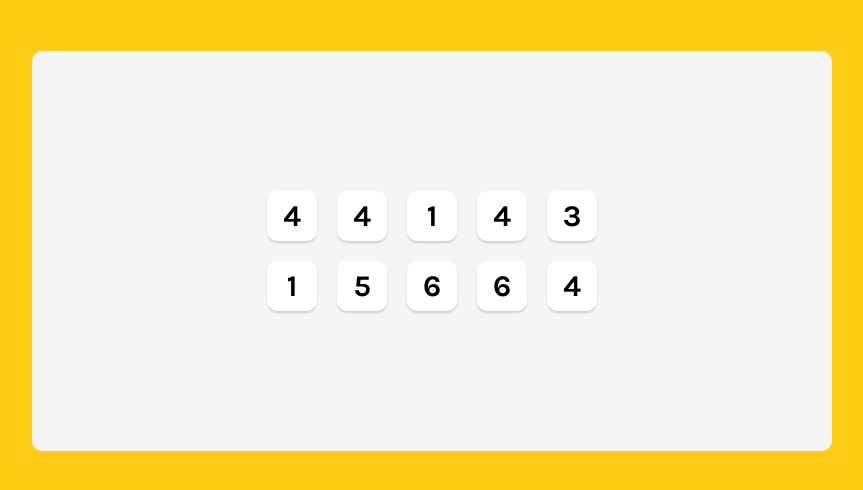
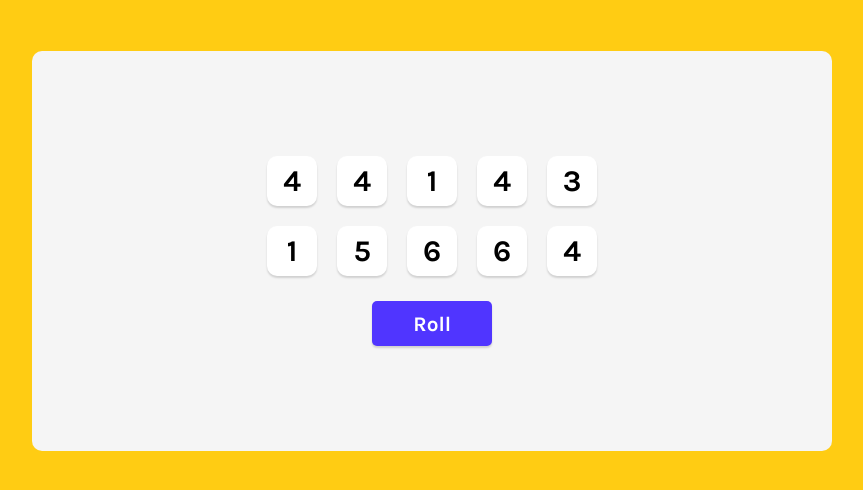
Before and after one commit to ojomaa/tenzies, a React (Vite) app: page / in a window 1280 px wide. Shown: the top 490 px of the page, without its empty margins (19-882 px from the left). Built offline with nearby package versions, Linux system fonts and the light colour scheme.

Commit message:
add roll button

```diff
--- a/src/App.css
+++ b/src/App.css
@@ -14,6 +14,7 @@ main {
   max-width: 800px;
   border-radius: 10px;
   display: flex;
+  flex-direction: column;
   justify-content: center;
   align-items: center;
 }
@@ -40,3 +41,29 @@ main {
   cursor: pointer;
   background-color: white;
 }
+
+.roll-button {
+  width: 120px;
+  height: 45px;
+  background-color: #5035FF;
+  color: white;
+  border: none;
+  border-radius: 5px;
+  display: flex;
+  justify-content: center;
+  align-items: center;
+  font-size: 1.3rem;
+  font-family: 'Karla';
+  font-weight: 700;
+  cursor: pointer;
+  margin-top: 25px;
+  box-shadow: 0px 2px 2px rgba(0, 0, 0, 0.15);
+}
+
+.roll-button:focus {
+  outline: none;
+}
+
+.roll-button:active {
+  box-shadow: inset 2px 2px 4px -1px rgba(0, 0, 0, 0.7);
+}
--- a/src/App.jsx
+++ b/src/App.jsx
@@ -14,6 +14,10 @@ export default function App() {
     return Array.from({ length: 10 }, () => Math.ceil(Math.random() * 6))
   }
 
+  function rollDice() {
+    setDiceNum(allNewDice())
+  }
+
   const diceNumbers = diceNum.map((num, index) => (
         <Die key={index} value={num} />
     ))
@@ -23,6 +27,7 @@ export default function App() {
       <div className='dice-container'>
         {diceNumbers}
       </div>
+      <button className="roll-button" onClick= {rollDice}> Roll </button>
     </main>
   )
 }
```
